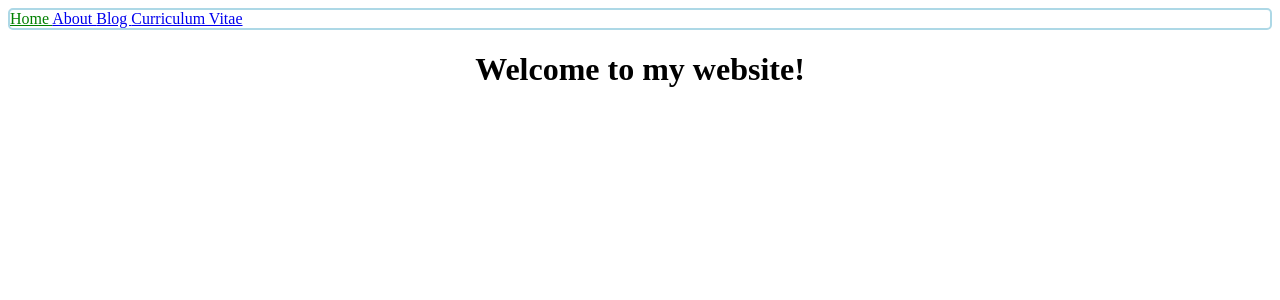
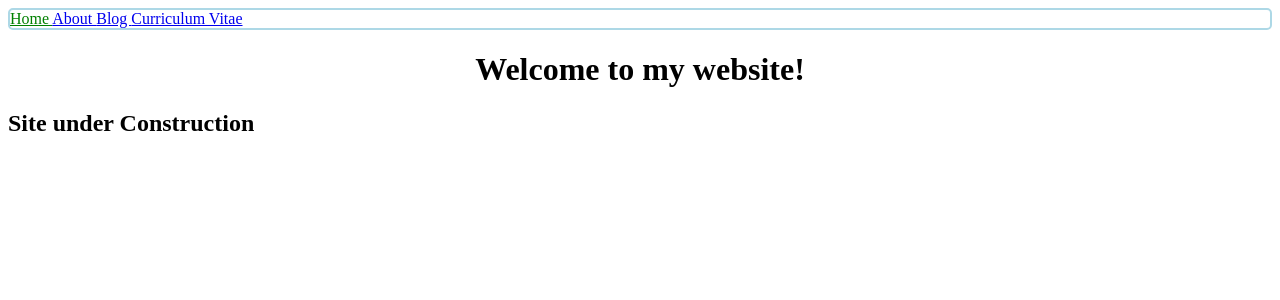
Before and after one commit to madstarr24/madstarr24.github.io, a Jekyll site: the page built from index.html, in a window 1280 px wide. Shown: the top 300 px of the page. Built offline with Jekyll 4.4.1, drawn with Linux system fonts in a browser that asks for light colours.

Commit message:
Update index.html

```diff
--- a/index.html
+++ b/index.html
@@ -2,3 +2,4 @@
 title: Home
 ---
 <h1>{{ "Welcome to my website!" }}</h1>
+<h2> Site under Construction <h2>
```
